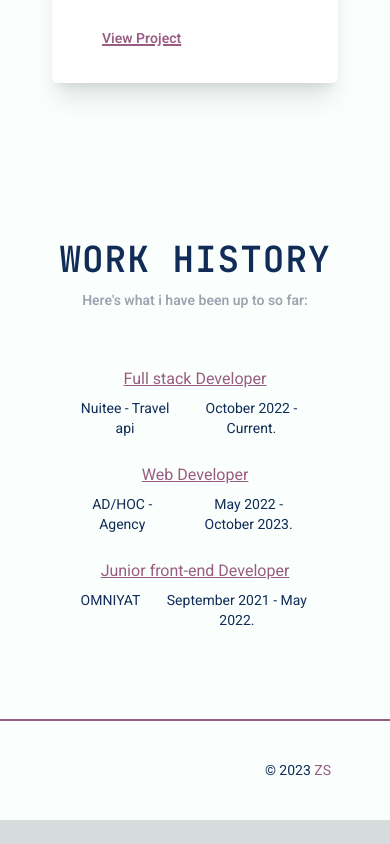
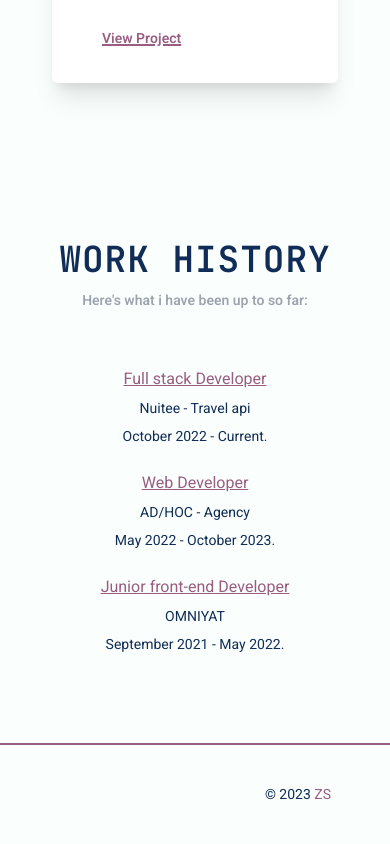
Before and after one commit to Zackaria-Slimane/zackarislnext, a Next.js app: page / in a window 390 px wide. Shown: the part 3485-4329 px from the top of the page. Before the commit the page ends 4305 px from the top, so only its background shows below. Built offline with nearby package versions, Linux system fonts and the light colour scheme; some icons are missing.

Commit message:
fixing mobile navbar top position

```diff
--- a/src/components/UI/NavBar.jsx
+++ b/src/components/UI/NavBar.jsx
@@ -3,7 +3,7 @@ import Link from "next/link";
 const NavBar = ({ active, setPath }) => {
 	return (
 		<div className='flex items-center justify-center m-0'>
-			<nav className='flex justify-center items-center fixed z-[999] top-[3vh] sm:w-4/5 sm:text-md sm:mx-[25%]'>
+			<nav className='flex justify-center items-center fixed z-[999] top-6 sm:w-4/5 sm:text-md sm:mx-[25%]'>
 				<div className='sm:w-2/5 mx-auto w-[280px] h-10 shadow-[0px_2px_10px_rgba(0,0,0,0.1)] px-[0%] rounded-full bg-transparent backdrop-blur-zs'>
 					<ul className='flex justify-around items-center mx-auto mt-[11px] list-none'>
 						<li
--- a/src/components/UI/WorkCard.jsx
+++ b/src/components/UI/WorkCard.jsx
@@ -9,7 +9,7 @@ const Work = () => {
 			id='works'
 			title='Work History'
 			subtitle="Here's what i have been up to so far:">
-			<ul role='list' className='max-w-[650px] w-4/5 mx-auto'>
+			<ul role='list' className='w-4/5 mx-auto'>
 				{WorkStore.map((work) => (
 					<li key={work.id}>
 						<motion.div
@@ -26,7 +26,7 @@ const Work = () => {
 								{work.position}
 							</Link>
 
-							<div className='flex gap-6'>
+							<div className='flex flex-col sm:flex-row gap-2 sm:gap-6'>
 								<p className='text-sm font-medium text-navy dark:text-peach'>
 									{work.name}{" "}
 								</p>
--- a/src/pages/_app.js
+++ b/src/pages/_app.js
@@ -40,7 +40,7 @@ export default function App({ Component, pageProps }) {
 					Zackaria Slimane - Full Stack Developer | React | Golang | Vue & Nuxt
 				</title>
 			</Head>
-			<main className='h-auto min-h-screen text-navy bg-powder dark:bg-[#14274E] to-bg-[#050505] dark:text-white duration-500 ease-in-out'>
+			<main className='h-auto sm:min-h-screen text-navy bg-powder dark:bg-[#14274E] to-bg-[#050505] dark:text-white duration-500 ease-in-out'>
 				<Analytics />
 				<ToTop />
 				<NavBar active={path} setPath={setPath} />
--- a/src/pages/index.js
+++ b/src/pages/index.js
@@ -25,7 +25,7 @@ const Homepage = () => {
 				</Helmet>
 
 				<div className='page-content'>
-					<div className='max-w-[800px] mx-auto sm:w-[90dvw]  px-8'>
+					<div className='max-w-[800px] mx-auto sm:w-[90dvw] px-8'>
 						<div className='mt-12 w-full sm:max-w-[800px]'>
 							<div className='flex justify-center items-center mx-auto'>
 								<div className='flex mt-8 sm:mt-24 flex-col items-center p-2 sm:p-4 sm:items-center'>
--- a/src/styles/globals.css
+++ b/src/styles/globals.css
@@ -16,10 +16,8 @@
 	}
 }
 
-body {
-	color: rgb(var(--foreground-rgb));
-	background: linear-gradient(to bottom, transparent, rgb(var(--background-end-rgb)))
-		rgb(var(--background-start-rgb));
+html {
+	background: #fafffd;
 }
 
 @layer base {
```
